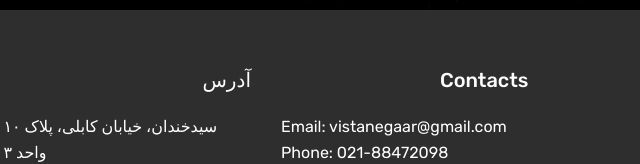
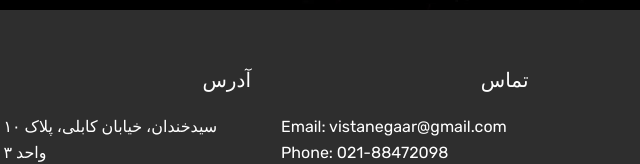
Before and after one commit to Vistanegar/vistanegar, a plain HTML site: page index.html in a window 1280 px wide. Shown: the part 790-954 px from the top of the page, 374-1014 px from the left. Drawn offline with Linux system fonts and the light colour scheme; files whose address does not match are found by name.

Commit message:
create github pages

```diff
--- a/index.html
+++ b/index.html
@@ -61,7 +61,7 @@
     </nav>
 </section>
 
-<section class="engine"><a href="https://mobirise.me">Mobirise</a></section><section class="cid-qTkA127IK8 mbr-fullscreen mbr-parallax-background" id="header2-1">
+<section class="engine"><a href="https://mobirise.me/x">css templates</a></section><section class="cid-qTkA127IK8 mbr-fullscreen mbr-parallax-background" id="header2-1">
 
 
 
@@ -106,9 +106,7 @@
                 <p class="mbr-text">سیدخندان، خیابان کابلی، پلاک ۱۰ واحد ۳</p>
             </div>
             <div class="col-12 col-md-3 mbr-fonts-style display-7">
-                <h5 class="pb-3">
-                    Contacts
-                </h5>
+                <h5 class="pb-3">تماس</h5>
                 <p class="mbr-text">
                     Email: vistanegaar@gmail.com&nbsp;<br>Phone: 021-88472098 &nbsp; &nbsp; &nbsp; &nbsp; &nbsp; &nbsp; &nbsp; &nbsp; &nbsp; &nbsp;<br>Mobile: 09121435348<br>09199904938</p>
             </div>
```
Also changed, not shown: 1 other file.
